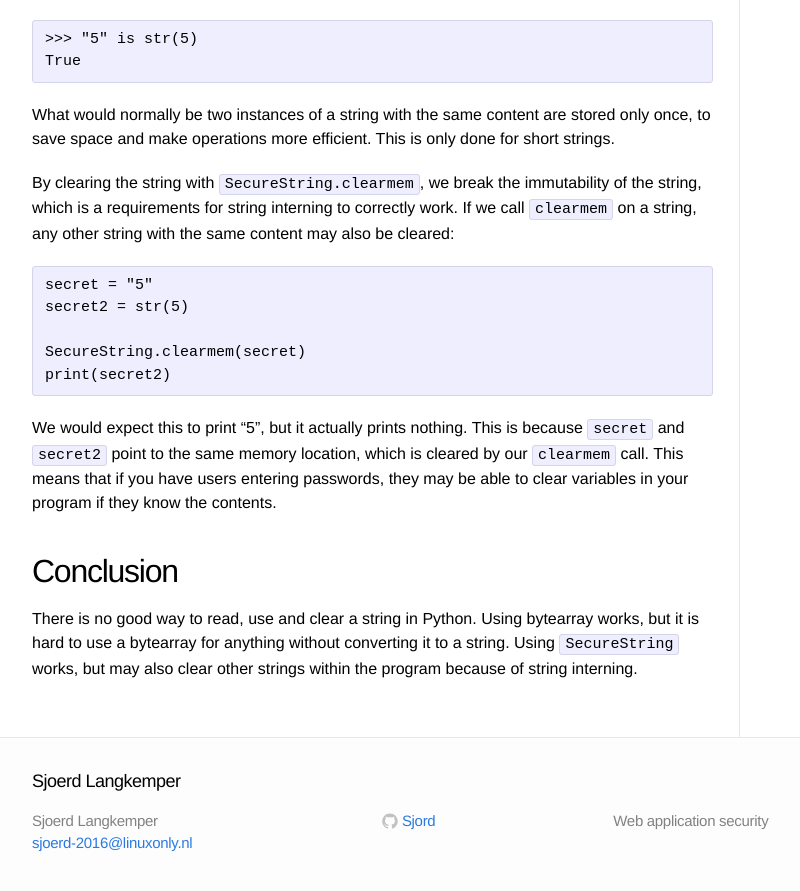
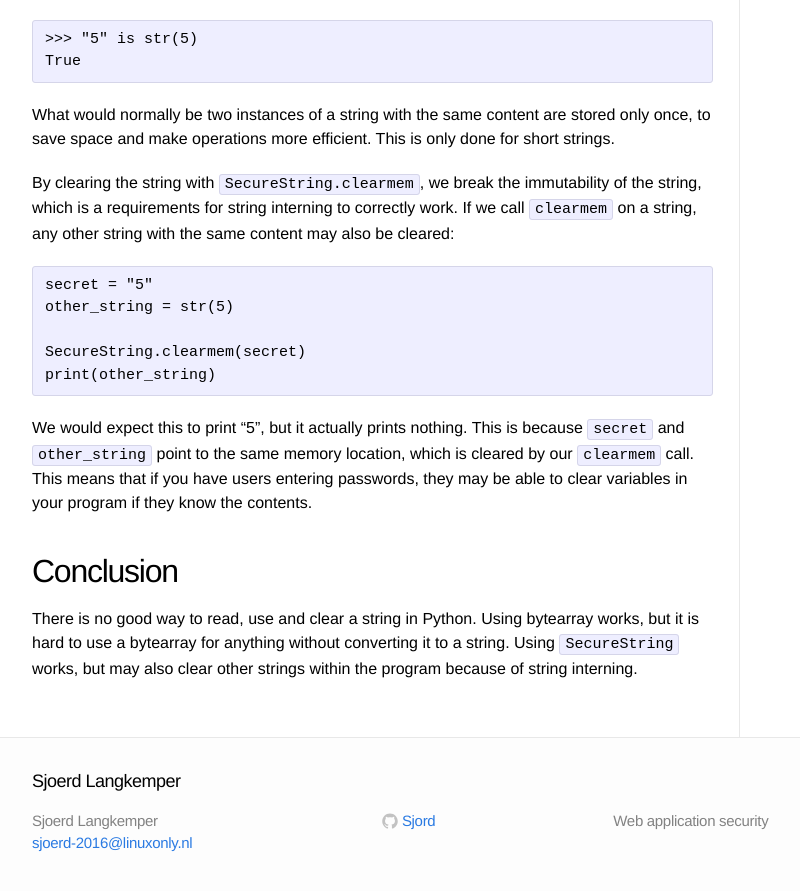
Before and after one commit to Sjord/Sjord.github.io, a Jekyll site: the page built from _posts/2016-06-09-clearing-memory-in-python.md, in a window 1280 px wide and 900 px high, scrolled down 4149 px. Shown: the top 891 px of the window, without its empty margins (108-908 px from the left). Built offline with Jekyll 4.4.1, drawn with Linux system fonts in a browser that asks for light colours.

Commit message:
Rename `secret2`.

```diff
--- a/_posts/2016-06-09-clearing-memory-in-python.md
+++ b/_posts/2016-06-09-clearing-memory-in-python.md
@@ -132,12 +132,12 @@
 By clearing the string with `SecureString.clearmem`, we break the immutability of the string, which is a requirements for string interning to correctly work. If we call `clearmem` on a string, any other string with the same content may also be cleared:
 
     secret = "5"
-    secret2 = str(5)
+    other_string = str(5)
 
     SecureString.clearmem(secret)
-    print(secret2)
+    print(other_string)
 
-We would expect this to print "5", but it actually prints nothing. This is because `secret` and `secret2` point to the same memory location, which is cleared by our `clearmem` call. This means that if you have users entering passwords, they may be able to clear variables in your program if they know the contents.
+We would expect this to print "5", but it actually prints nothing. This is because `secret` and `other_string` point to the same memory location, which is cleared by our `clearmem` call. This means that if you have users entering passwords, they may be able to clear variables in your program if they know the contents.
 
 
 ## Conclusion
```
